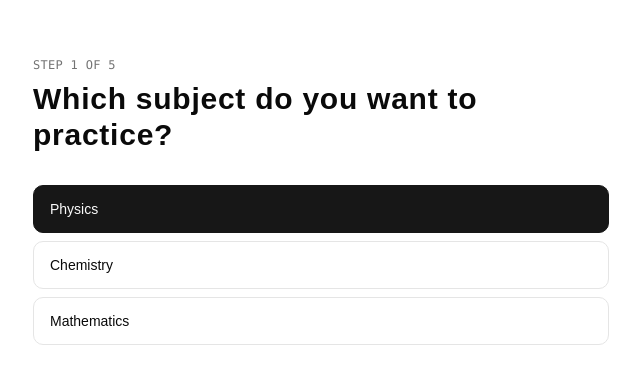
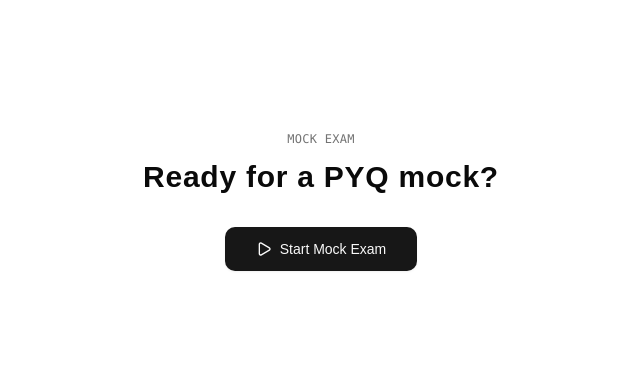
Before and after one commit to randomboy24/sutra-ai, a Next.js app in the folder frontend/: page /dashboard/mock-exam in a window 1280 px wide. Shown: the part 199-582 px from the top of the page, without its empty margins (319-959 px from the left). Built offline with nearby package versions, Linux system fonts and the light colour scheme.

Commit message:
Add mock exam start screen

```diff
--- a/frontend/components/dashboard/mock-exam-dashboard.tsx
+++ b/frontend/components/dashboard/mock-exam-dashboard.tsx
@@ -964,7 +964,7 @@ export function MockExamDashboard() {
 }
 
 export function MockExamFlow() {
-  const [setupStep, setSetupStep] = useState<SetupStep>("subject");
+  const [setupStep, setSetupStep] = useState<SetupStep>("intro");
   const [mode, setMode] = useState<ExamMode>("setup");
   const [subjectId, setSubjectId] = useState(subjects[0].id);
   const [chapterId, setChapterId] = useState(subjects[0].chapters[0].id);
@@ -1112,7 +1112,7 @@ export function MockExamFlow() {
     setRemainingSeconds(0);
     setActiveQuestionIndex(0);
     setMode("setup");
-    setSetupStep("subject");
+    setSetupStep("intro");
 
     if (document.fullscreenElement) {
       void document.exitFullscreen();
@@ -1227,6 +1227,7 @@ export function MockExamFlow() {
           examLength={examLength}
           examQuestions={examQuestions}
           rankedQuestions={rankedQuestions}
+          onBegin={() => setSetupStep("subject")}
           onChooseSubject={chooseSubject}
           onChooseChapter={chooseChapter}
           onToggleUnit={toggleUnit}
@@ -1255,6 +1256,7 @@ function MockSetupQuestion({
   examLength,
   examQuestions,
   rankedQuestions,
+  onBegin,
   onChooseSubject,
   onChooseChapter,
   onToggleUnit,
@@ -1271,6 +1273,7 @@ function MockSetupQuestion({
   examLength: ExamLength;
   examQuestions: Question[];
   rankedQuestions: Question[];
+  onBegin: () => void;
   onChooseSubject: (subjectId: string) => void;
   onChooseChapter: (chapterId: string) => void;
   onToggleUnit: (unitId: string) => void;
@@ -1283,6 +1286,19 @@ function MockSetupQuestion({
   const selectedUnitNames = selectedUnitIds.length
     ? selectedChapter.units.filter((unit) => selectedUnitIds.includes(unit.id)).map((unit) => unit.name).join(", ")
     : "Full chapter";
+
+  if (setupStep === "intro") {
+    return (
+      <div className="flex min-h-[320px] flex-col items-center justify-center text-center">
+        <p className="font-mono text-muted-foreground text-xs uppercase tracking-wide">Mock exam</p>
+        <h1 className="mt-3 font-bold text-3xl tracking-wide">Ready for a PYQ mock?</h1>
+        <Button className="mt-8 h-11 min-w-48 gap-2" onClick={onBegin}>
+          <PlayIcon className="h-4 w-4" />
+          Start Mock Exam
+        </Button>
+      </div>
+    );
+  }
 
   if (setupStep === "subject") {
     return (
```
